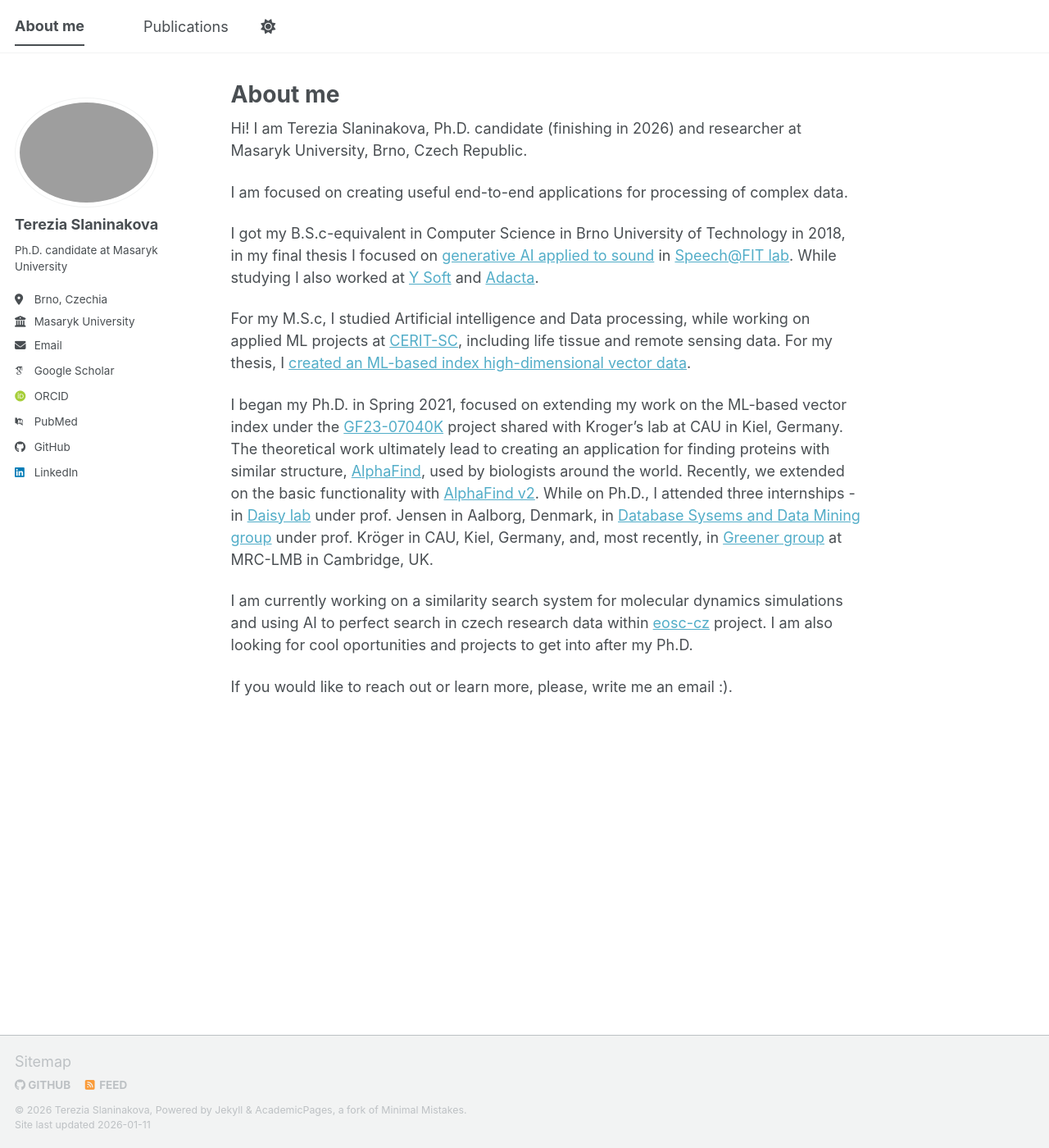
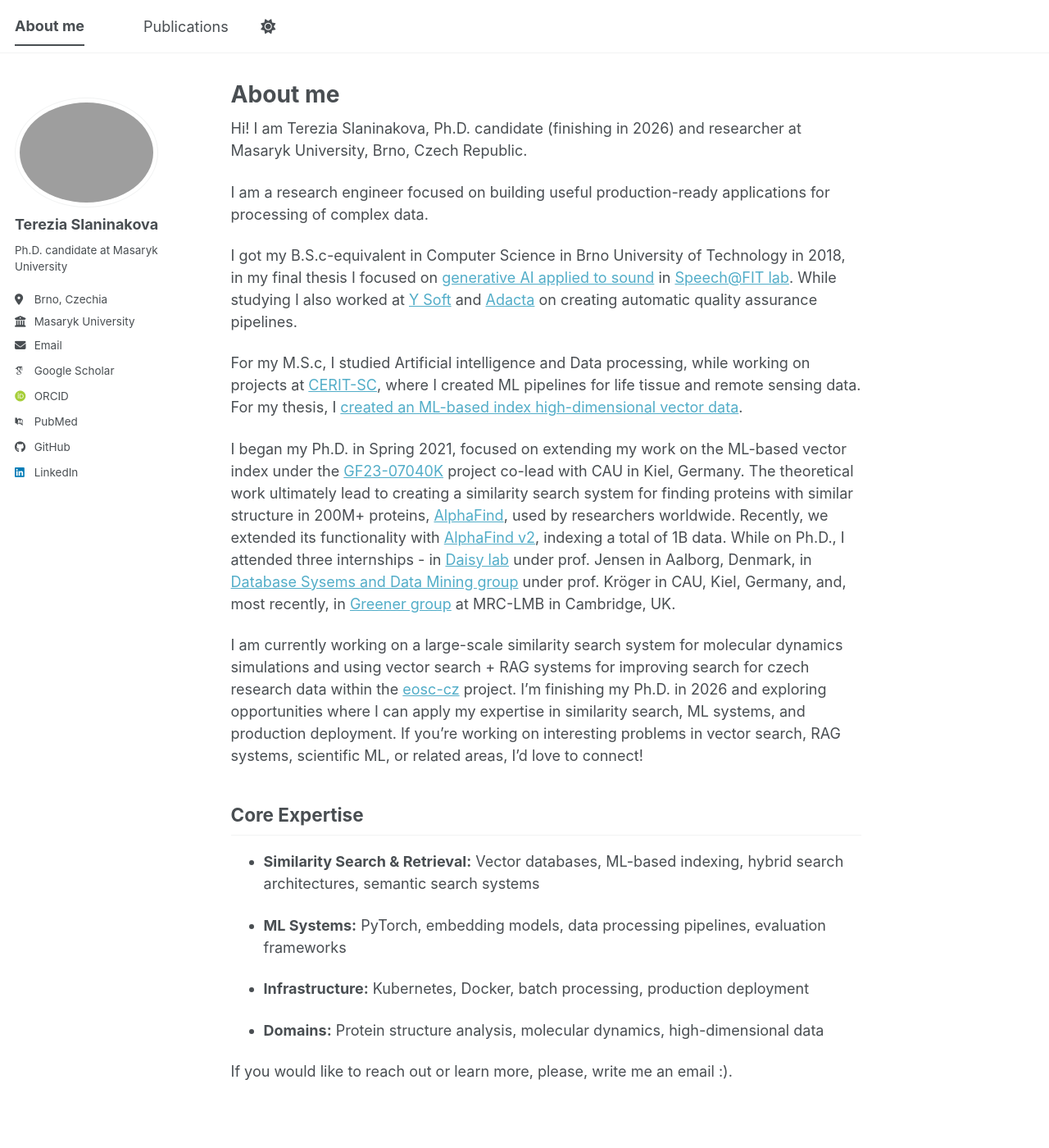
Before and after one commit to TerkaSlan/TerkaSlan.github.io, a Jekyll site: the page built from _pages/about.md, in a window 1280 px wide and 1400 px high. Shown: the whole window at 82% size. Built offline with Jekyll 4.4.1, drawn with Linux system fonts in a browser that asks for light colours; some web fonts are replaced; a script bundle is joined from its source files by our own code; library files that are not in the unit come from our copies.

Commit message:
improve wording

```diff
--- a/_pages/about.md
+++ b/_pages/about.md
@@ -9,14 +9,24 @@ redirect_from:
 
 Hi! I am Terezia Slaninakova, Ph.D. candidate (finishing in 2026) and researcher at Masaryk University, Brno, Czech Republic.
 
-I am focused on creating useful end-to-end applications for processing of complex data.
+I am a research engineer focused on building useful production-ready applications for processing of complex data.
 
-I got my B.S.c-equivalent in Computer Science in Brno University of Technology in 2018, in my final thesis I focused on [generative AI applied to sound](https://www.vut.cz/www_base/zav_prace_soubor_verejne.php?file_id=181308) in [Speech@FIT lab](https://speech.fit.vut.cz). While studying I also worked at [Y Soft](ysoft.com) and [Adacta](https://adactainsurance.com).
+I got my B.S.c-equivalent in Computer Science in Brno University of Technology in 2018, in my final thesis I focused on [generative AI applied to sound](https://www.vut.cz/www_base/zav_prace_soubor_verejne.php?file_id=181308) in [Speech@FIT lab](https://speech.fit.vut.cz). While studying I also worked at [Y Soft](ysoft.com) and [Adacta](https://adactainsurance.com) on creating automatic quality assurance pipelines.
 
-For my M.S.c, I studied Artificial intelligence and Data processing, while working on applied ML projects at [CERIT-SC](https://www.cerit-sc.cz/), including life tissue and remote sensing data. For my thesis, I [created an ML-based index high-dimensional vector data](https://is.muni.cz/th/f274m/).
+For my M.S.c, I studied Artificial intelligence and Data processing, while working on projects at [CERIT-SC](https://www.cerit-sc.cz/), where I created ML pipelines for life tissue and remote sensing data. For my thesis, I [created an ML-based index high-dimensional vector data](https://is.muni.cz/th/f274m/).
 
-I began my Ph.D. in Spring 2021, focused on extending my work on the ML-based vector index under the [GF23-07040K](https://starfos.tacr.cz/en/projekty/GF23-07040K#project-main) project shared with Kroger's lab at CAU in Kiel, Germany. The theoretical work ultimately lead to creating an application for finding proteins with similar structure, [AlphaFind](https://alphafind.fi.muni.cz/), used by biologists around the world. Recently, we extended on the basic functionality with [AlphaFind v2](https://alphafind.ics.muni.cz/). While on Ph.D., I attended three internships - in [Daisy lab](https://csj.cs.aau.dk/) under prof. Jensen in Aalborg, Denmark, in [Database Sysems and Data Mining group](https://www.uni-kiel.de/de/tf/forschen/institut-informatik/datenbanksysteme-und-data-mining) under prof. Kröger in CAU, Kiel, Germany, and, most recently, in [Greener group](https://www2.mrc-lmb.cam.ac.uk/groups/greener/members/) at MRC-LMB in Cambridge, UK.
+I began my Ph.D. in Spring 2021, focused on extending my work on the ML-based vector index under the [GF23-07040K](https://starfos.tacr.cz/en/projekty/GF23-07040K#project-main) project co-lead with CAU in Kiel, Germany. The theoretical work ultimately lead to creating a similarity search system for finding proteins with similar structure in 200M+ proteins, [AlphaFind](https://alphafind.fi.muni.cz/), used by researchers worldwide. Recently, we extended its functionality with [AlphaFind v2](https://alphafind.ics.muni.cz/), indexing a total of 1B data. While on Ph.D., I attended three internships - in [Daisy lab](https://csj.cs.aau.dk/) under prof. Jensen in Aalborg, Denmark, in [Database Sysems and Data Mining group](https://www.uni-kiel.de/de/tf/forschen/institut-informatik/datenbanksysteme-und-data-mining) under prof. Kröger in CAU, Kiel, Germany, and, most recently, in [Greener group](https://www2.mrc-lmb.cam.ac.uk/groups/greener/members/) at MRC-LMB in Cambridge, UK.
 
-I am currently working on a similarity search system for molecular dynamics simulations and using AI to perfect search in czech research data within [eosc-cz](https://www.eosc.cz/) project. I am also looking for cool oportunities and projects to get into after my Ph.D.
+I am currently working on a large-scale similarity search system for molecular dynamics simulations and using vector search + RAG systems for improving search for czech research data within the [eosc-cz](https://www.eosc.cz/) project. I'm finishing my Ph.D. in 2026 and exploring opportunities where I can apply my expertise in similarity search, ML systems, and production deployment. If you're working on interesting problems in vector search, RAG systems, scientific ML, or related areas, I'd love to connect!
+
+## Core Expertise
+
+- **Similarity Search & Retrieval:** Vector databases, ML-based indexing, hybrid search architectures, semantic search systems
+
+- **ML Systems:** PyTorch, embedding models, data processing pipelines, evaluation frameworks
+
+- **Infrastructure:** Kubernetes, Docker, batch processing, production deployment
+
+- **Domains:** Protein structure analysis, molecular dynamics, high-dimensional data
 
 If you would like to reach out or learn more, please, write me an email :).
```
Also changed, not shown: 5 other files.
